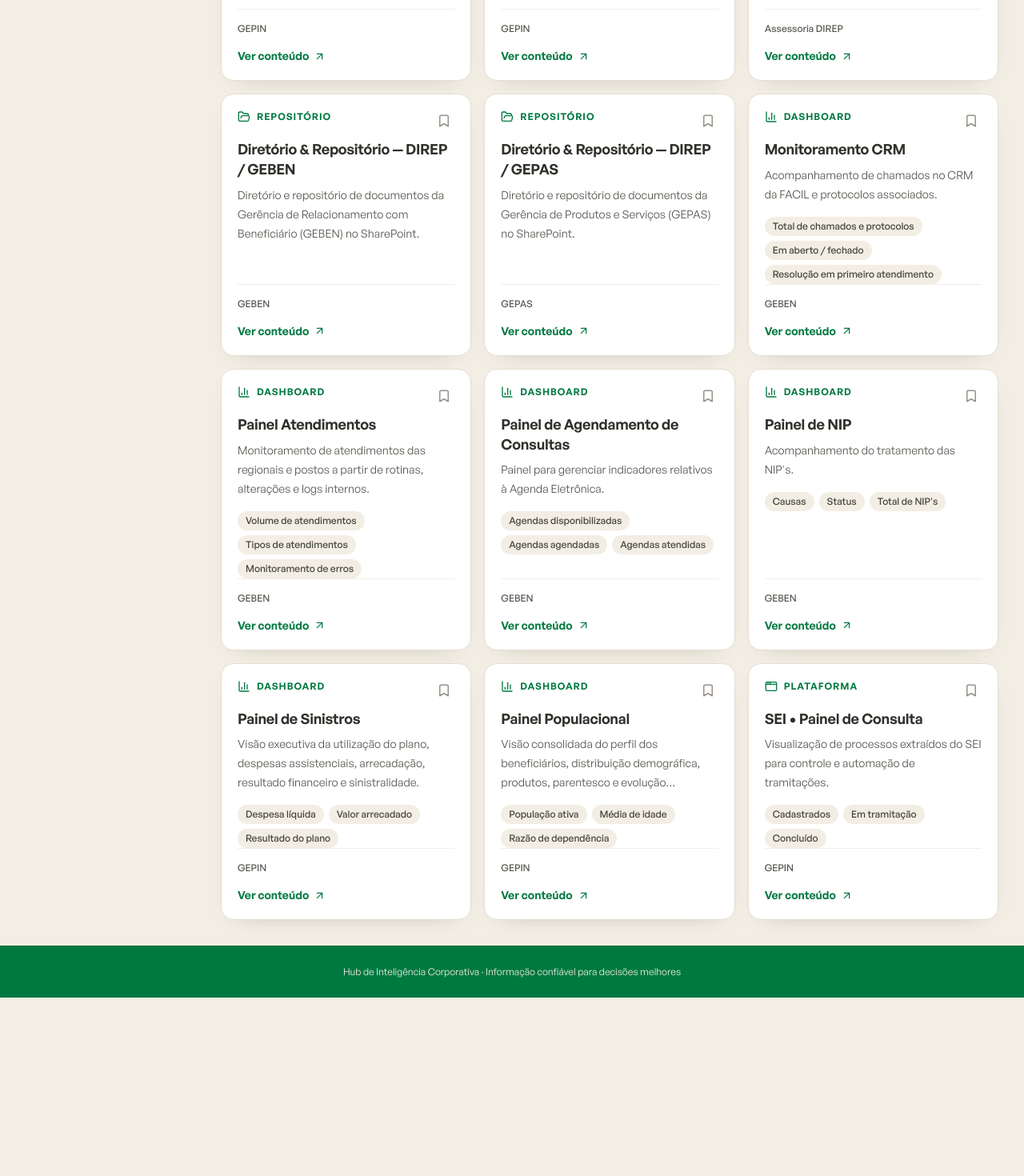
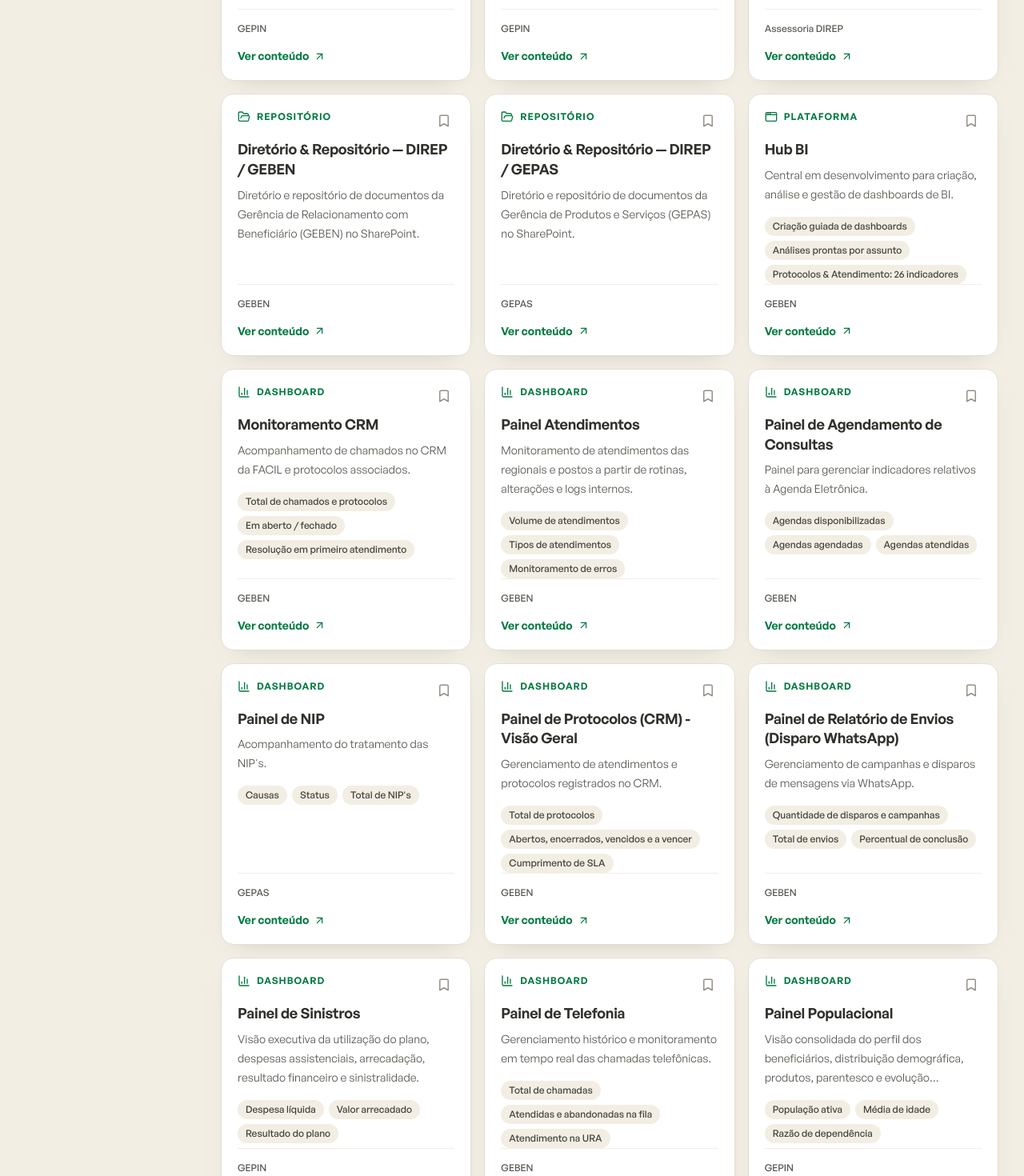
Before and after one commit to IPASGO-GEPIN/hub-de-inteligencia-corporativa, a React (Vite) app: page /#/ in a window 1280 px wide. Shown: the part 940-2410 px from the top of the page at 80% size. Before the commit the page ends 2187 px from the top, so only its background shows below. Built offline with nearby package versions, Linux system fonts and the light colour scheme.

Commit message:
Novas adições

```diff
--- a/src/data/catalog.ts
+++ b/src/data/catalog.ts
@@ -256,10 +256,159 @@ export const catalog: CatalogItem[] = [
     destaque: true,
   },
   {
+    id: 'painel-protocolos-crm-visao-geral',
+    titulo: 'Painel de Protocolos (CRM) - Visão Geral',
+    tipo: 'Dashboard',
+    area: 'GEBEN',
+    descricao: 'Gerenciamento de atendimentos e protocolos registrados no CRM.',
+    descricaoCompleta:
+      'Painel para gerenciar indicadores relativos aos protocolos e atendimentos registrados no CRM, com visões consolidadas de volume, SLA, operação diária, responsáveis, canais, serviços e formulários de acompanhamento.',
+    indicadores: [
+      'Total de protocolos',
+      'Abertos, encerrados, vencidos e a vencer',
+      'Cumprimento de SLA',
+      'Tempo médio de resolução',
+      'Evolução diária: criados x concluídos',
+      'Origem dos chamados por município',
+      'Protocolos por status e prioridade',
+      'Top serviços',
+      'Protocolos por categoria e canal',
+      'Protocolos por time e equipe',
+      'Comparativo por canal de abertura',
+      'Indicadores operacionais do dia',
+      'Fila de atenção por responsável',
+      'Carga por responsável',
+      'Exportação de protocolos e formulários',
+    ],
+    tags: ['CRM', 'protocolos', 'atendimentos', 'SLA', 'operação', 'GEBEN', 'Eloom'],
+    perguntas: [
+      'Quantos protocolos estão abertos, encerrados, vencidos ou a vencer?',
+      'Qual o percentual de cumprimento do SLA e o tempo médio de resolução?',
+      'Quais serviços, categorias, canais e equipes concentram mais protocolos?',
+      'Quais responsáveis possuem protocolos vencidos ou maior carga em aberto?',
+    ],
+    fonte: 'CRM Eloom',
+    periodicidade: 'Diário',
+    ultimaAtualizacao: '2026-09-09',
+    url: 'https://app.eloomcrm.com.br/management/bi/protocolos',
+    destaque: true,
+  },
+  {
+    id: 'painel-telefonia',
+    titulo: 'Painel de Telefonia',
+    tipo: 'Dashboard',
+    area: 'GEBEN',
+    descricao: 'Gerenciamento histórico e monitoramento em tempo real das chamadas telefônicas.',
+    descricaoCompleta:
+      'Painel para gerenciar indicadores relativos às chamadas telefônicas recebidas, reunindo relatório histórico detalhado e monitoramento operacional em tempo real no Cockpit, com dados extraídos da telefonia.',
+    indicadores: [
+      'Total de chamadas',
+      'Atendidas e abandonadas na fila',
+      'Atendimento na URA',
+      'Falhas e chamadas incompletas',
+      'Tempo médio de espera na fila',
+      'Tempo médio de conversa',
+      'Contatos únicos',
+      'Listagem detalhada de chamadas',
+      'Tempo médio de atendimento (TMA)',
+      'Tempo médio de espera (TME)',
+      'SLA do dia',
+      'Status dos operadores',
+      'Chamadas do dia',
+      'TME por hora',
+      'Indicadores em tempo real por fila',
+      'Pausas, TMA e abandono',
+    ],
+    tags: ['telefonia', 'chamadas', 'call center', 'URA', 'TMA', 'TME', 'SLA', 'GEBEN', 'Eloom'],
+    perguntas: [
+      'Quantas chamadas foram recebidas, atendidas ou abandonadas?',
+      'Como estão o TMA, o TME e o SLA do dia?',
+      'Quantos operadores estão disponíveis, em atendimento ou em pausa?',
+      'Quais filas e horários concentram maior espera ou abandono?',
+    ],
+    fonte: 'Telefonia Eloom',
+    periodicidade: 'Diário',
+    ultimaAtualizacao: '2026-09-09',
+    url: 'https://app.eloomcrm.com.br/management/telefonia/relatorio-chamadas',
+    destaque: true,
+  },
+  {
+    id: 'painel-relatorio-envios-whatsapp',
+    titulo: 'Painel de Relatório de Envios (Disparo WhatsApp)',
+    tipo: 'Dashboard',
+    area: 'GEBEN',
+    descricao: 'Gerenciamento de campanhas e disparos de mensagens via WhatsApp.',
+    descricaoCompleta:
+      'Painel para gerenciar indicadores relativos aos disparos de mensagens via WhatsApp, contemplando visão consolidada, campanhas em andamento, envios via API e envios por template, com dados extraídos do módulo de Workflow.',
+    indicadores: [
+      'Quantidade de disparos e campanhas',
+      'Total de envios',
+      'Percentual de conclusão',
+      'Mensagens com sucesso, erro ou pendentes',
+      'Aguardando confirmação da Meta',
+      'Sucesso x erro por canal',
+      'Evolução diária de envios',
+      'Disparos em andamento',
+      'Progresso das campanhas',
+      'Envios por API',
+      'Origens ativas e média diária',
+      'Envios por origem, time e setor',
+      'Envios por template',
+      'Templates utilizados e taxa de sucesso',
+    ],
+    tags: ['WhatsApp', 'workflow', 'campanhas', 'disparos', 'API', 'templates', 'Meta', 'GEBEN', 'Eloom'],
+    perguntas: [
+      'Quantas mensagens foram enviadas com sucesso, erro ou ainda estão pendentes?',
+      'Qual o percentual de conclusão das campanhas em andamento?',
+      'Como evoluem os envios por canal, origem, time ou setor?',
+      'Quais templates apresentam maior volume e taxa de sucesso?',
+    ],
+    fonte: 'Workflow Eloom',
+    periodicidade: 'Diário',
+    ultimaAtualizacao: '2026-09-09',
+    url: 'https://app.eloomcrm.com.br/management/workflow/relatorios',
+    destaque: true,
+  },
+  {
+    id: 'hub-bi',
+    titulo: 'Hub BI',
+    tipo: 'Plataforma',
+    area: 'GEBEN',
+    descricao: 'Central em desenvolvimento para criação, análise e gestão de dashboards de BI.',
+    descricaoCompleta:
+      'Centraliza a criação, análise e gestão de dashboards de BI, com criação guiada, análises por domínio e administração de fontes de dados, modelo semântico e widgets. O BI Enterprise organiza o fluxo em módulos como Fontes de Dados, Curadoria de Entities e Semantic Studio, cobrindo tabelas aprovadas, vocabulário de negócio, relacionamentos, medidas, métricas, KPIs, linhagem, governança e versionamento. Inclui materiais de apoio e documentação sobre o fluxo dos dados e a criação de dashboards. Painel ainda em desenvolvimento.',
+    indicadores: [
+      'Criação guiada de dashboards',
+      'Análises prontas por assunto',
+      'Protocolos & Atendimento: 26 indicadores',
+      'Telefonia & Call Center: 26 indicadores',
+      'Ouvidoria & NIP: 16 indicadores',
+      'Administração de fontes de dados',
+      'Curadoria de Entities',
+      'Modelo semântico',
+      'Biblioteca de widgets reutilizáveis',
+      'Linhagem, impacto e governança',
+      'Materiais Conheça o BI e Academia BI',
+      'Modelos, Atividades e IA: recursos futuros',
+    ],
+    tags: ['BI Enterprise', 'dashboards', 'modelo semântico', 'fontes de dados', 'widgets', 'KPIs', 'GEBEN', 'Eloom'],
+    perguntas: [
+      'Como criar um dashboard guiado por domínio de negócio?',
+      'Quais análises e indicadores estão disponíveis em cada domínio?',
+      'Como administrar fontes de dados, entidades e o modelo semântico?',
+      'Onde consultar a documentação e os materiais de apoio do BI Enterprise?',
+    ],
+    fonte: 'BI Enterprise — Eloom',
+    periodicidade: 'Eventual',
+    ultimaAtualizacao: '2026-09-09',
+    url: 'https://app.eloomcrm.com.br/management/bi/hub',
+    destaque: false,
+  },
+  {
     id: 'painel-nip',
     titulo: 'Painel de NIP',
     tipo: 'Dashboard',
-    area: 'GEBEN',
+    area: 'GEPAS',
     descricao: "Acompanhamento do tratamento das NIP's.",
     descricaoCompleta:
       "Dashboard Power BI para acompanhamento do tratamento das Notificações de Investigação Preliminar (NIP's), com visão de causas, status, volume total e não finalizadas, classificação assistencial e não assistencial, taxa de reiteração e SLAs do beneficiário e da ANS.",
@@ -274,7 +423,7 @@ export const catalog: CatalogItem[] = [
       'SLA Beneficiário',
       'SLA ANS',
     ],
-    tags: ['NIP', 'ANS', 'beneficiário', 'SLA', 'reiteração', 'GEBEN', 'Power BI'],
+    tags: ['NIP', 'ANS', 'beneficiário', 'SLA', 'reiteração', 'GEPAS', 'Power BI'],
     perguntas: [
       "Quantas NIP's estão em aberto ou não finalizadas?",
       'Qual a taxa de reiteração das NIP?',
```
